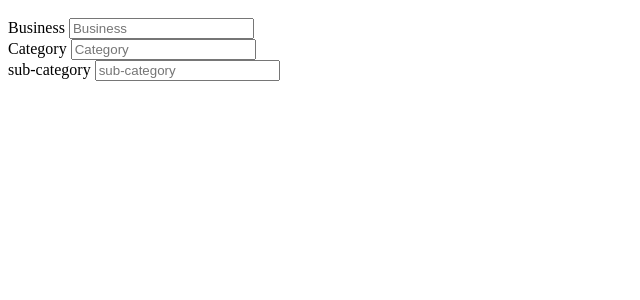
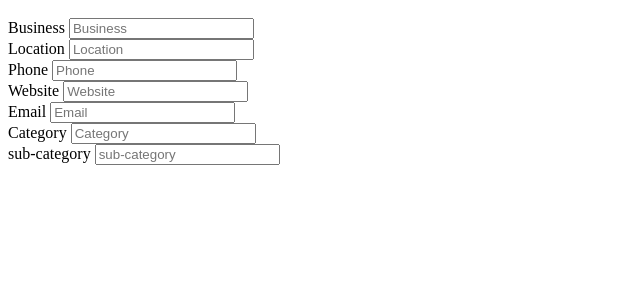
Before and after one commit to Skylarity/nmapproved, a PHP site: template pages/adminpanel.php in a window 1280 px wide. Shown: the part 41-341 px from the top of the page, without its empty margins (0-640 px from the left). Run offline with PHP 8.4, Linux system fonts and the light colour scheme; the template is opened without the code that fills it, so the values that code supplies are empty.

Commit message:
added admin panel (add businesses) page - added more to forms

```diff
--- a/pages/adminpanel.php
+++ b/pages/adminpanel.php
@@ -10,9 +10,30 @@
 
 		<form class="form-horizontal" role="form" method="post" action="#">
 			<div class="col-sm-6 col-sm-offset-3">
+
 				<div class="form-group">
 					<label for="Example Business">Business</label>
 					<input type="text" class="form-control" id="business" placeholder="Business">
+				</div>
+
+				<div class="form-group">
+					<label for="location">Location</label>
+					<input type="text" class="form-control" id="location" placeholder="Location">
+				</div>
+
+				<div class="form-group">
+					<label for="category">Phone</label>
+					<input type="text" class="form-control" id="phone" placeholder="Phone">
+				</div>
+
+				<div class="form-group">
+					<label for="category">Website</label>
+					<input type="text" class="form-control" id="website" placeholder="Website">
+				</div>
+
+				<div class="form-group">
+					<label for="category">Email</label>
+					<input type="email" class="form-control" id="email" placeholder="Email">
 				</div>
 
 				<div class="form-group">
```
